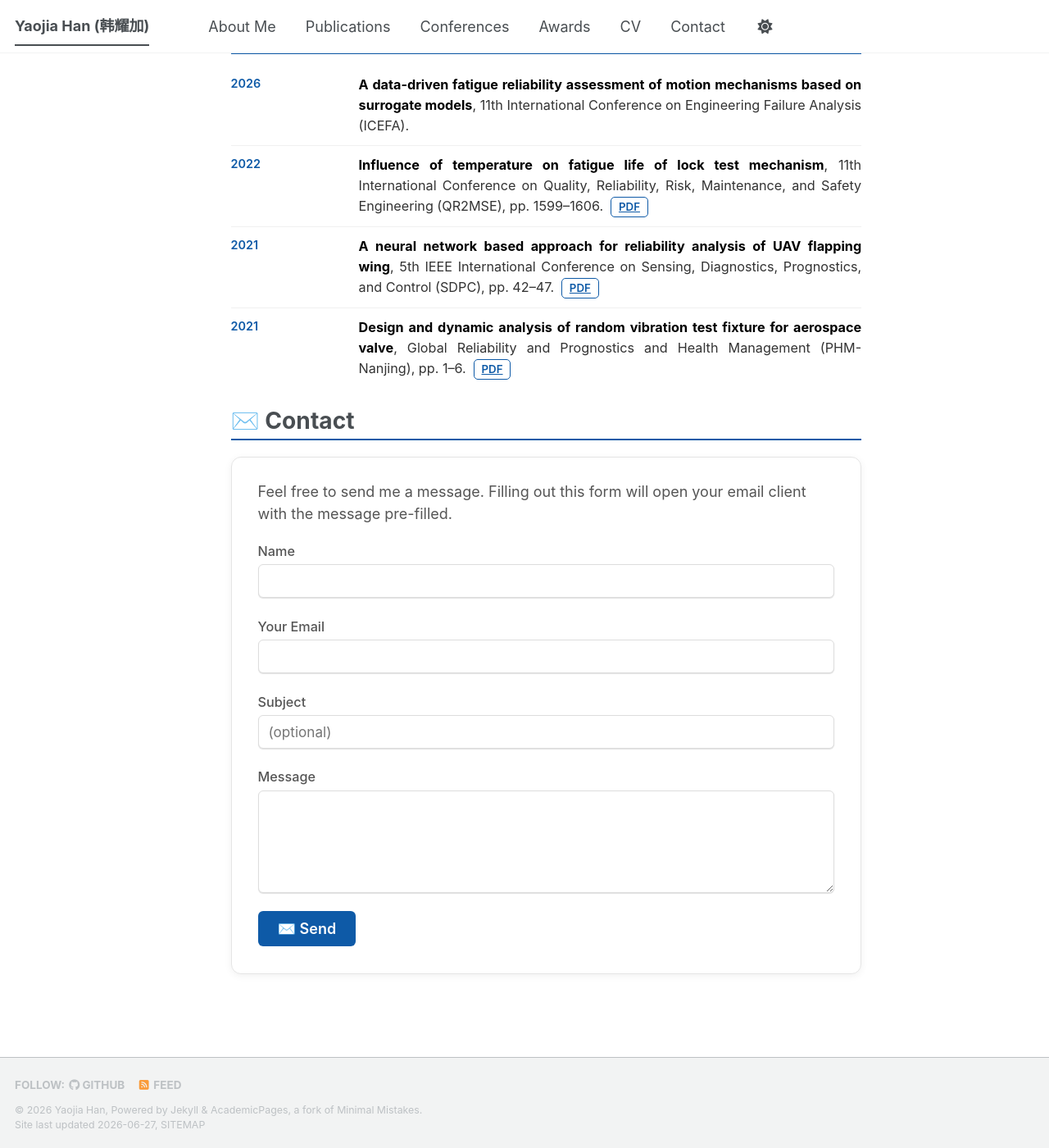
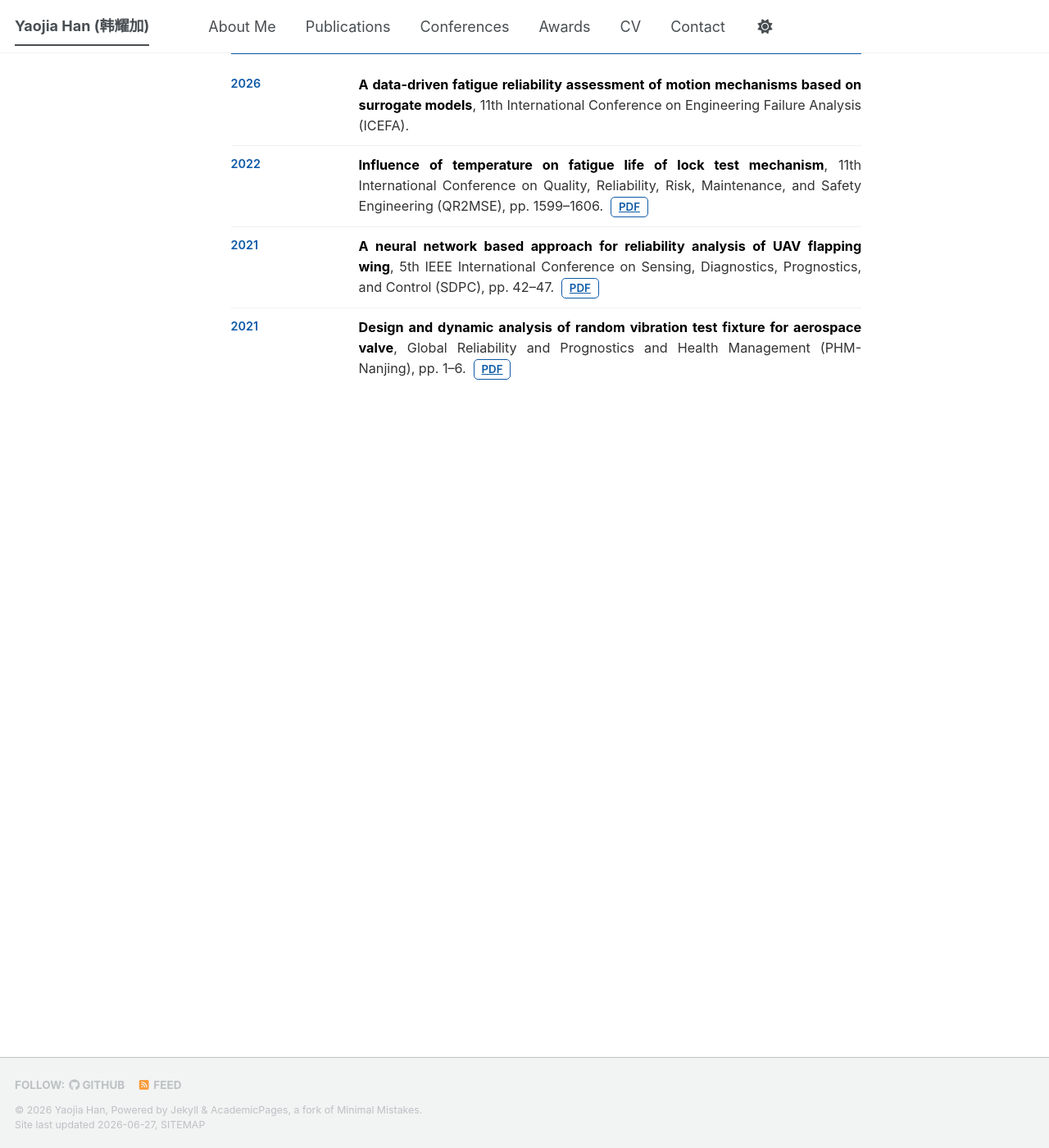
Before and after one commit to jaydenHYJ/jaydenHYJ.github.io, a Jekyll site: the page built from _pages/about.md, in a window 1280 px wide and 1400 px high, scrolled down 2298 px. Shown: the whole window at 82% size. Built offline with Jekyll 4.4.1, drawn with Linux system fonts in a browser that asks for light colours; a script bundle is joined from its source files by our own code; library files that are not in the unit come from our copies.

Commit message:
Update about.md

```diff
--- a/_pages/about.md
+++ b/_pages/about.md
@@ -181,45 +181,3 @@ I received my **Doctor of Engineering in Electronic Information** from Fudan Uni
 </div>
 
 <span class='anchor' id='contact'></span>
-
-
-# ✉️ Contact
-
-<div style="background:#ffffff; border:1px solid #e5e5e5; border-radius:12px; padding:28px 32px; margin:20px 0; box-shadow:0 2px 10px rgba(0,0,0,0.06);">
-<p style="font-size:1rem; color:#555; margin-top:0; margin-bottom:20px;">
-Feel free to send me a message. Filling out this form will open your email client with the message pre-filled.
-</p>
-<form onsubmit="sendContactEmail(event)" style="display:flex; flex-direction:column; gap:14px;">
-  <div>
-    <label for="contact-name" style="display:block; font-size:0.9rem; color:#555; margin-bottom:4px; font-weight:500;">Name</label>
-    <input type="text" id="contact-name" required style="width:100%; padding:9px 12px; font-size:0.95rem; border:1px solid #ddd; border-radius:6px; box-sizing:border-box; font-family:inherit;" />
-  </div>
-  <div>
-    <label for="contact-email" style="display:block; font-size:0.9rem; color:#555; margin-bottom:4px; font-weight:500;">Your Email</label>
-    <input type="email" id="contact-email" required style="width:100%; padding:9px 12px; font-size:0.95rem; border:1px solid #ddd; border-radius:6px; box-sizing:border-box; font-family:inherit;" />
-  </div>
-  <div>
-    <label for="contact-subject" style="display:block; font-size:0.9rem; color:#555; margin-bottom:4px; font-weight:500;">Subject</label>
-    <input type="text" id="contact-subject" placeholder="(optional)" style="width:100%; padding:9px 12px; font-size:0.95rem; border:1px solid #ddd; border-radius:6px; box-sizing:border-box; font-family:inherit;" />
-  </div>
-  <div>
-    <label for="contact-message" style="display:block; font-size:0.9rem; color:#555; margin-bottom:4px; font-weight:500;">Message</label>
-    <textarea id="contact-message" rows="5" required style="width:100%; padding:9px 12px; font-size:0.95rem; border:1px solid #ddd; border-radius:6px; box-sizing:border-box; font-family:inherit; resize:vertical;"></textarea>
-  </div>
-  <button type="submit" style="background:var(--fd-blue); color:#ffffff; border:none; padding:11px 24px; border-radius:6px; font-size:1rem; font-weight:600; cursor:pointer; align-self:flex-start;">✉️ Send</button>
-</form>
-</div>
-<script>
-function sendContactEmail(event) {
-  event.preventDefault();
-  var name = document.getElementById('contact-name').value;
-  var email = document.getElementById('contact-email').value;
-  var subject = document.getElementById('contact-subject').value || 'Message from your website';
-  var message = document.getElementById('contact-message').value;
-  var body = 'From: ' + name + ' (' + email + ')\r\n\r\n' + message;
-  var mailto = 'mailto:yjhan@fudan.edu.cn'
-             + '?subject=' + encodeURIComponent(subject)
-             + '&body=' + encodeURIComponent(body);
-  window.location.href = mailto;
-}
-</script>
```
